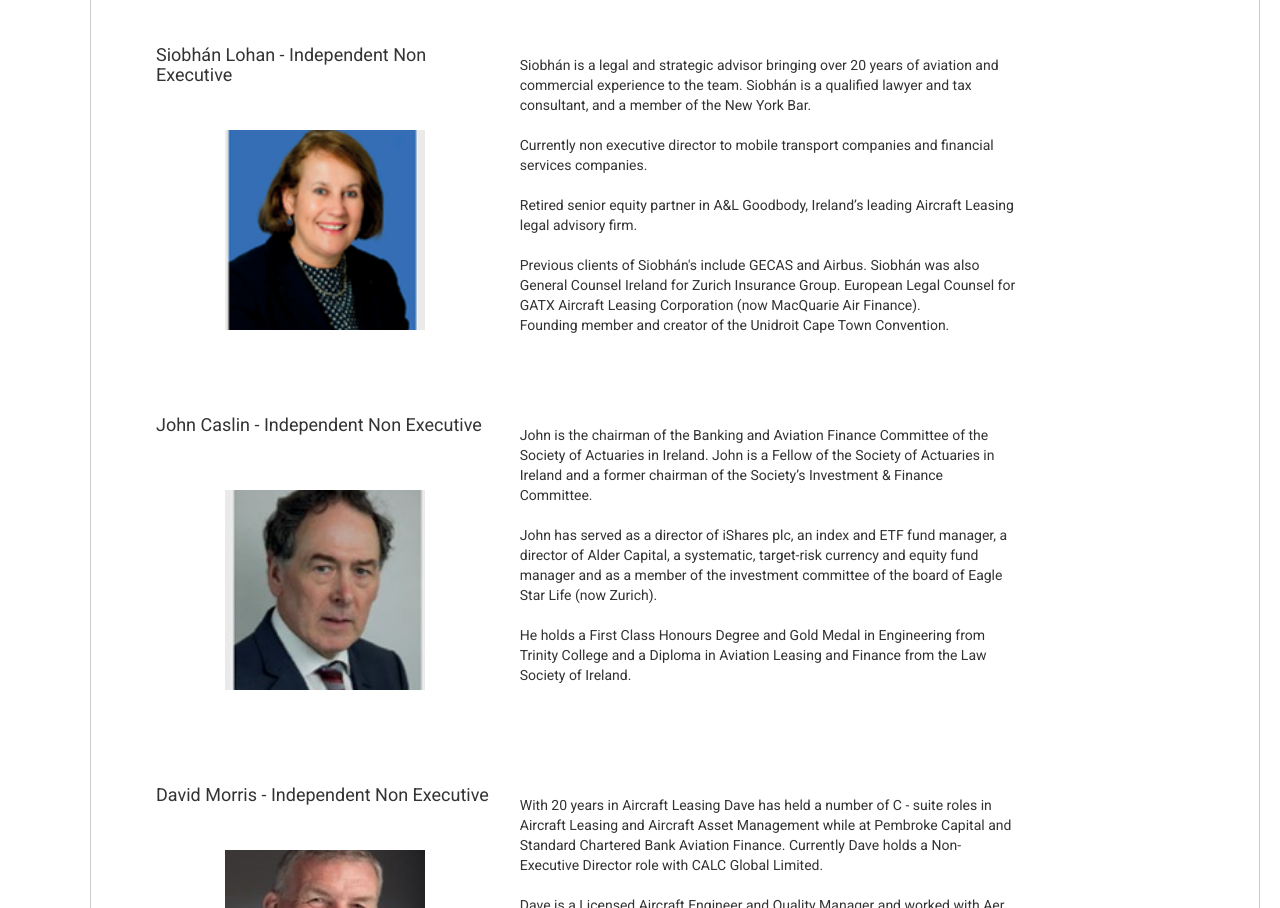
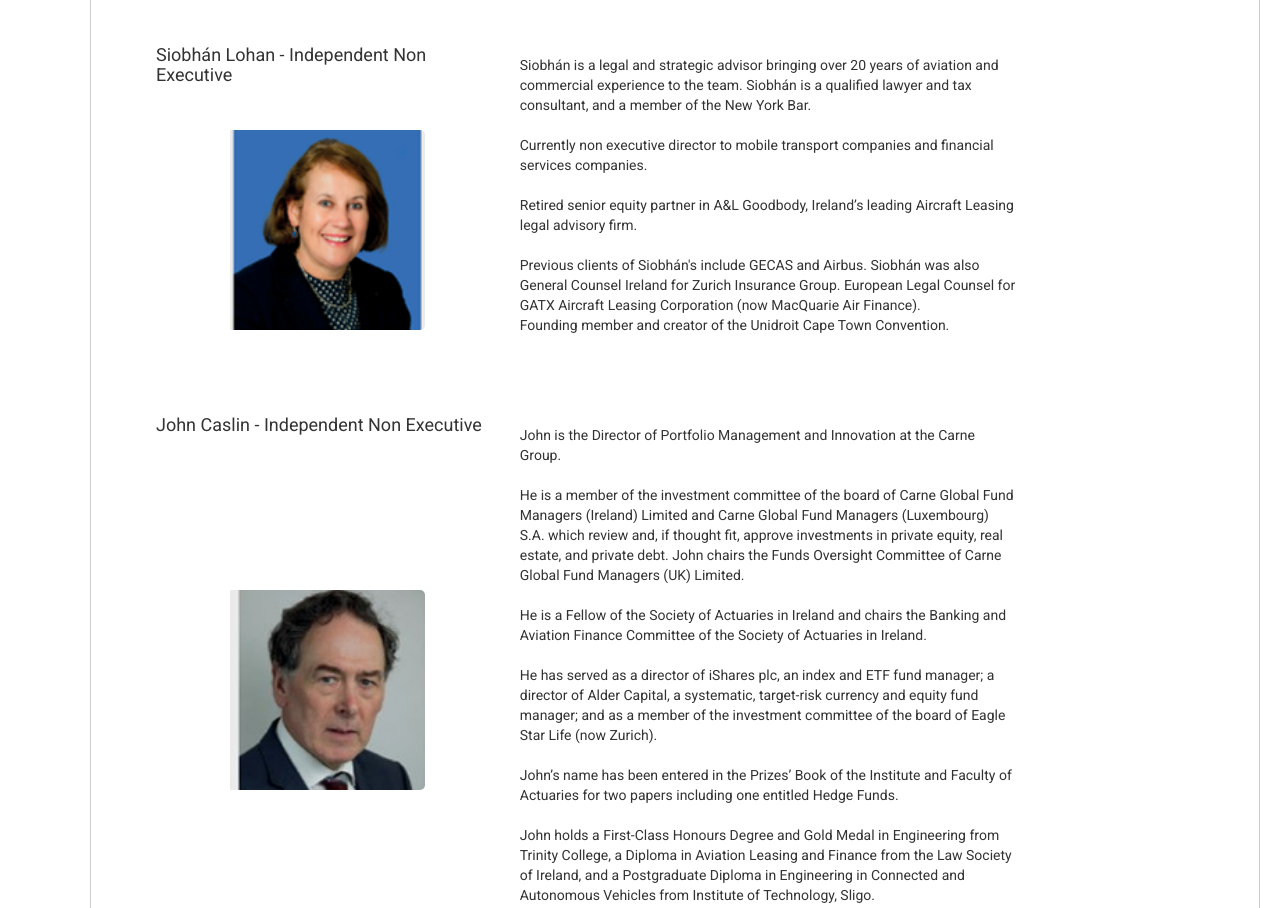
Before and after one commit to higginni/Formidion, a website: page app/group-board.html in a window 1280 px wide. Shown: the part 1600-2508 px from the top of the page. Drawn offline with nearby package versions, Linux system fonts and the light colour scheme; files that its build step writes are made by us from their sources.

Commit message:
Updates - Requested by Brian Stapleton (#45)
* closes iss-43

* closes #38

* added philips picture and rounded images

* added philips photo - apologising for the rubbish photo sources so added some css

* closes #39, closes #43, closes #38

```diff
--- a/app/group-board.html
+++ b/app/group-board.html
@@ -167,7 +167,6 @@
                         </div>
                     </div>
                 </div>
-
                 <div class="row">
                     <div class="col-md-10">
                         <div class="col-md-5">
@@ -290,26 +289,42 @@
                             <img src="./images/board/John Caslin CRO.jpg">
                         </div>
                         <div class="col-md-7">
-                            <p> John is the chairman of the
-                                Banking and Aviation Finance
-                                Committee of the Society of
-                                Actuaries in Ireland. John is a Fellow of the
-                                Society
-                                of Actuaries in Ireland and a
-                                former chairman of the
-                                Society’s Investment &
-                                Finance Committee.<br><br>
-                                John has served as a director of iShares plc, an
-                                index and ETF fund manager, a director of Alder
-                                Capital, a systematic, target-risk currency and
-                                equity fund
-                                manager and as a member of the investment
-                                committee of the board of Eagle Star Life (now
-                                Zurich).<br><br>
-                                He holds a First Class Honours Degree and Gold
-                                Medal in Engineering from Trinity College and a
-                                Diploma in Aviation Leasing and Finance from the
-                                Law Society of Ireland.<br><br>
+                            <p> John is the Director of Portfolio Management and
+                                Innovation at the Carne Group.
+                                <br><br>
+                                He is a member of the investment committee of
+                                the board of Carne Global Fund Managers
+                                (Ireland) Limited and Carne Global Fund Managers
+                                (Luxembourg) S.A. which review and,
+                                if thought fit, approve investments in private
+                                equity, real estate, and private debt.
+                                John chairs the Funds Oversight Committee of
+                                Carne Global Fund Managers (UK) Limited.<br><br>
+                                He is a Fellow of the Society of Actuaries in
+                                Ireland and chairs the Banking and Aviation
+                                Finance Committee of the Society of Actuaries in
+                                Ireland.<br><br>
+                                He has served as a director of iShares plc, an
+                                index and ETF fund manager; a director of Alder
+                                Capital,
+                                a systematic, target-risk currency and equity
+                                fund manager; and as a member of the investment
+                                committee
+                                of the board of Eagle Star Life (now Zurich).
+                                <br><br>
+                                John’s name has been entered in the Prizes’ Book
+                                of the Institute and Faculty of Actuaries for
+                                two
+                                papers including one entitled Hedge Funds.
+                                <br><br>
+                                John holds a First-Class Honours Degree and Gold
+                                Medal in Engineering from Trinity College, a
+                                Diploma in
+                                Aviation Leasing and Finance from the Law
+                                Society of Ireland, and a Postgraduate Diploma
+                                in Engineering in
+                                Connected and Autonomous Vehicles from Institute
+                                of Technology, Sligo.
                             </p>
                         </div>
                     </div>
@@ -350,6 +365,49 @@
                                 and is a certified Neuro Linguistic Programming
                                 (NLP)
                                 Practitioner.</p>
+                        </div>
+                    </div>
+                </div>
+                <div class="row">
+                    <div class="col-md-10">
+                        <div class="col-md-5">
+                            <h4>Philip Bolger - Independent Non Executive</h4>
+                            <img src="./images/board/Philip-bolger.png">
+                        </div>
+                        <div class="col-md-7">
+                            <p>
+                                Phil is among the most experienced professionals
+                                in the aircraft leasing industry and has 40+
+                                years of experience,
+                                having worked extensively in leadership
+                                positions covering aircraft acquisitions,
+                                financing, operations, accounting, marketing and
+                                sales,
+                                risk management, strategic planning, business
+                                integration, people management, M&A activity,
+                                ABS issuances and, more recently, restructuring.
+                                <br><br>
+                                His distinguished career commenced in the 1981
+                                at Guinness Peat Aviation (GPA) where he rose to
+                                be the Deputy CEO of its leasing business and a
+                                member of its Executive Committee.
+                                Phil also previously served as Head of
+                                Marketing, Risk and Operations at GECAS and RBS
+                                Aviation (now SMBC) and has held senior
+                                leadership positions with Pembroke (COO & CEO),
+                                Spectrum Capital and Aldus Aviation (Executive
+                                Chairman). He was on the boards of Aviareto,
+                                Solitair Capital and Aldus Aviation.
+                                <br><br>
+                                Aldus was acquired by Nordic Aviation Capital in
+                                2016, where he served in global marketing and
+                                marketing operations leadership roles and as
+                                advisor to the Chairman.
+                                From January 2021 to June 2022 Phil served on
+                                the board of NAC as it navigated a deep
+                                restructuring though an Irish Scheme of
+                                Arrangement and ultimately US Chapter II.
+                            </p>
                         </div>
                     </div>
                 </div>
@@ -453,6 +511,7 @@
                         </div>
                     </div>
                 </div>
+
             </div>
         </section>
         <div
--- a/app/styles/_board.scss
+++ b/app/styles/_board.scss
@@ -31,6 +31,8 @@
                 width: 200px;
                 height: 200px;
                 object-fit: cover;
+                object-position: 5px 25%;
+                border-radius: 5px;
             }
         }
     }
```
Also changed, not shown: app/images/board/Philip-bolger.png (added).
